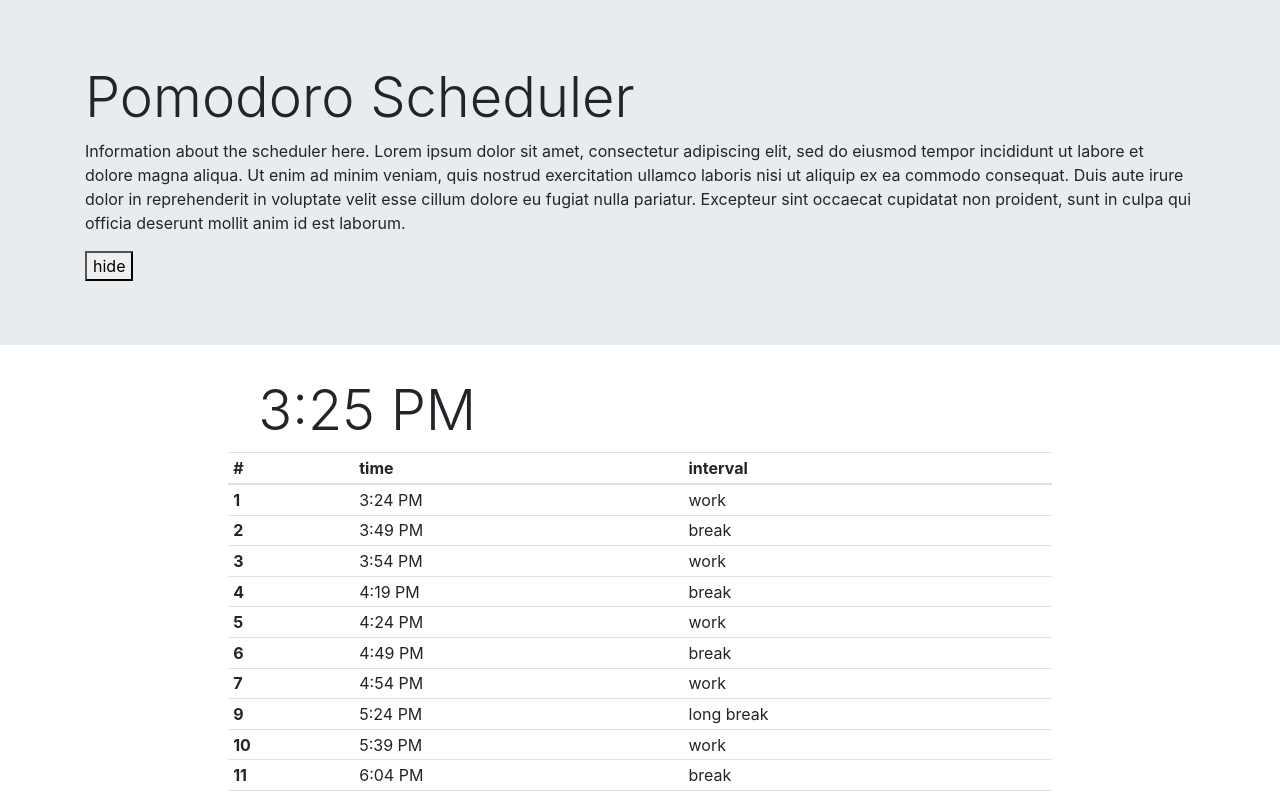
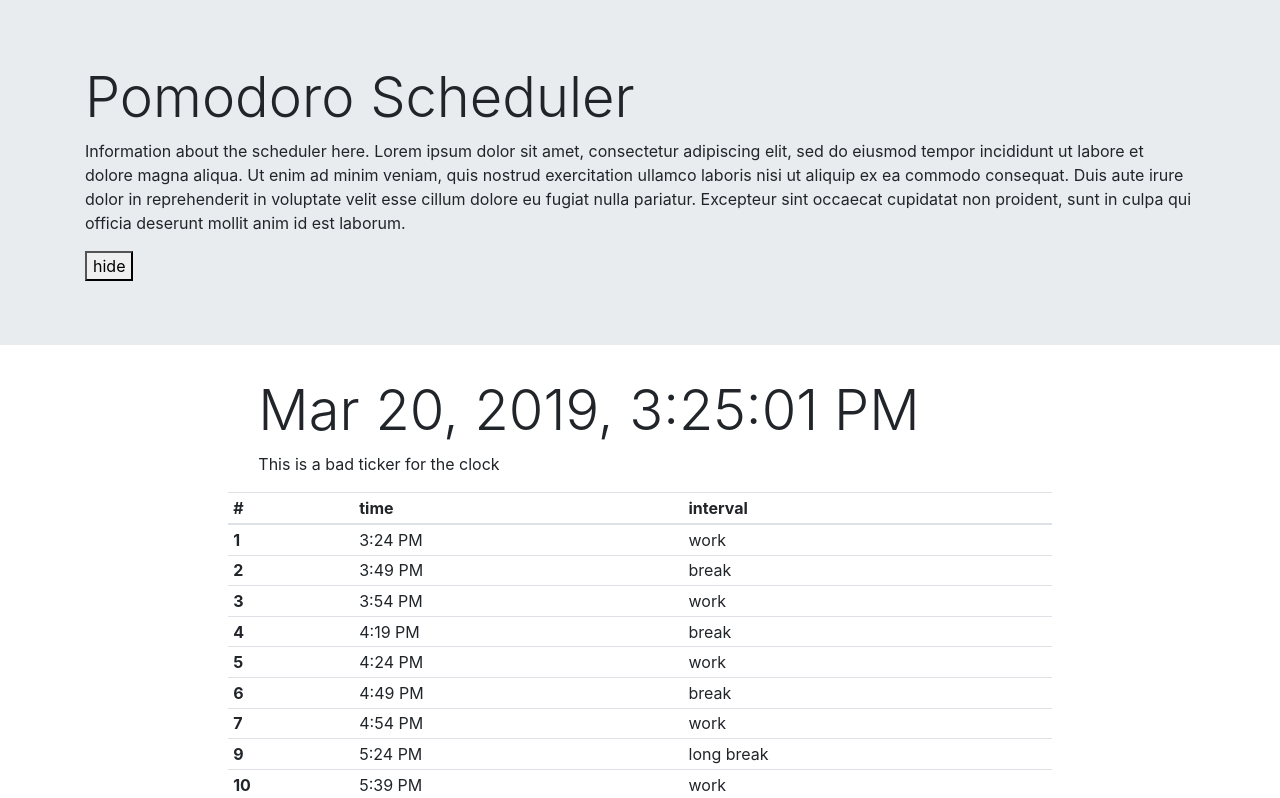
Before and after one commit to shaneGoose/angular-pomsched13, an Angular app: page / in a window 1280 px wide. Shown: the top 798 px of the page. Built offline with nearby package versions, Linux system fonts and the light colour scheme.

Commit message:
2 files modified - displaying seconds for ticker

```diff
--- a/src/app/pomodoro/pomodoro.component.html
+++ b/src/app/pomodoro/pomodoro.component.html
@@ -1,8 +1,9 @@
 <div class="col-lg-8 mx-auto">
   <div>
-    <div class="col-lg-6">
+    <div class="col-lg-12">
       <div class="container">
-        <h1 class="display-4">{{jClock | date:'shortTime'}}</h1>
+        <h1 class="display-4">{{jClock | date:'medium'}}</h1>
+        <p>This is a bad ticker for the clock</p>
       </div>
     </div>
     <table class="table table-sm">
--- a/src/app/pomodoro/pomodoro.component.ts
+++ b/src/app/pomodoro/pomodoro.component.ts
@@ -47,7 +47,7 @@ export class PomodoroComponent implements OnInit {
   ngOnInit() {
     this.startTime = Date.now();
     this.jClock = new Date(this.startTime);
-    this.ticker = setInterval(this.tick, 500);
+    this.ticker = setInterval(this.tick, 150);
     this.makeSchedule(8);
   }
 
```
